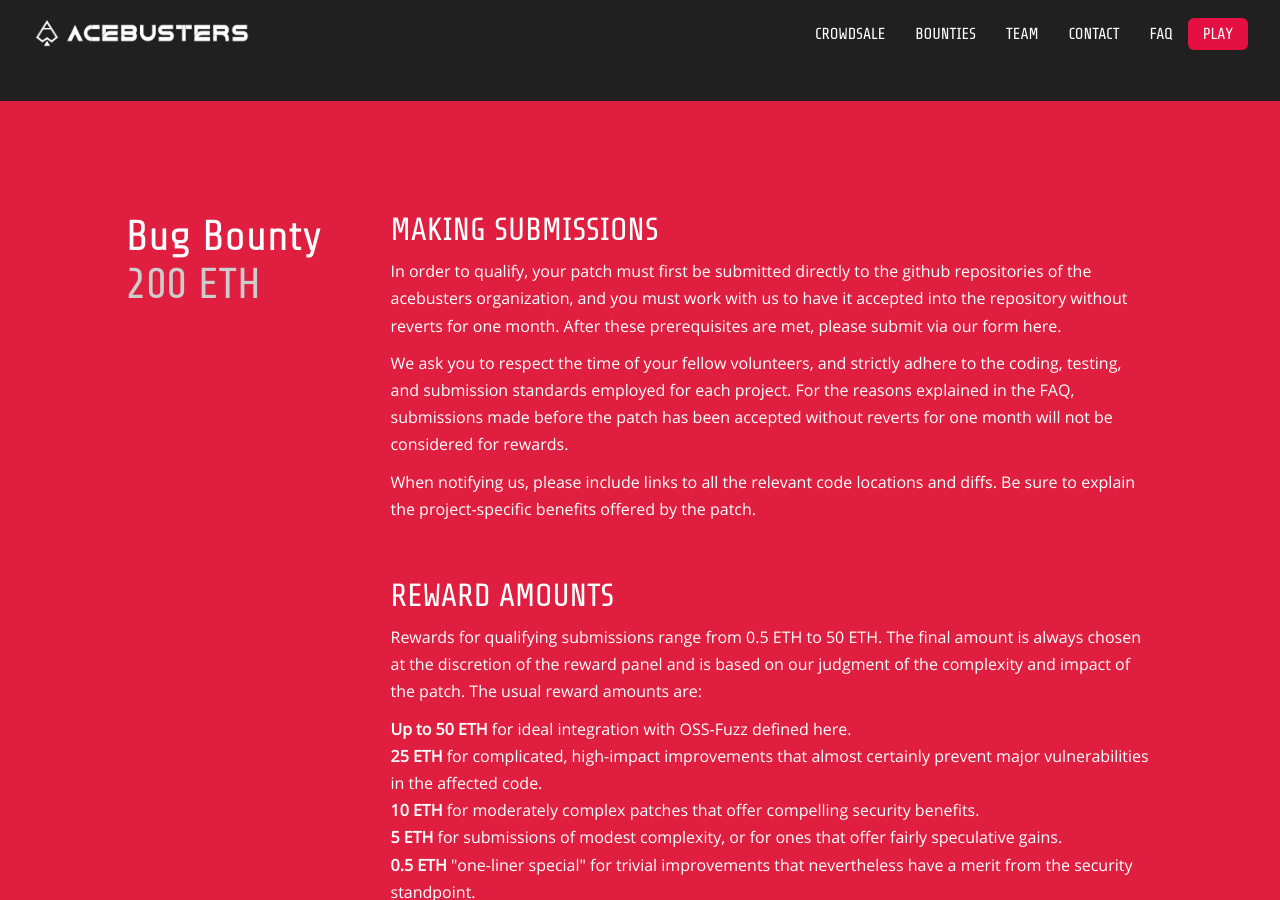
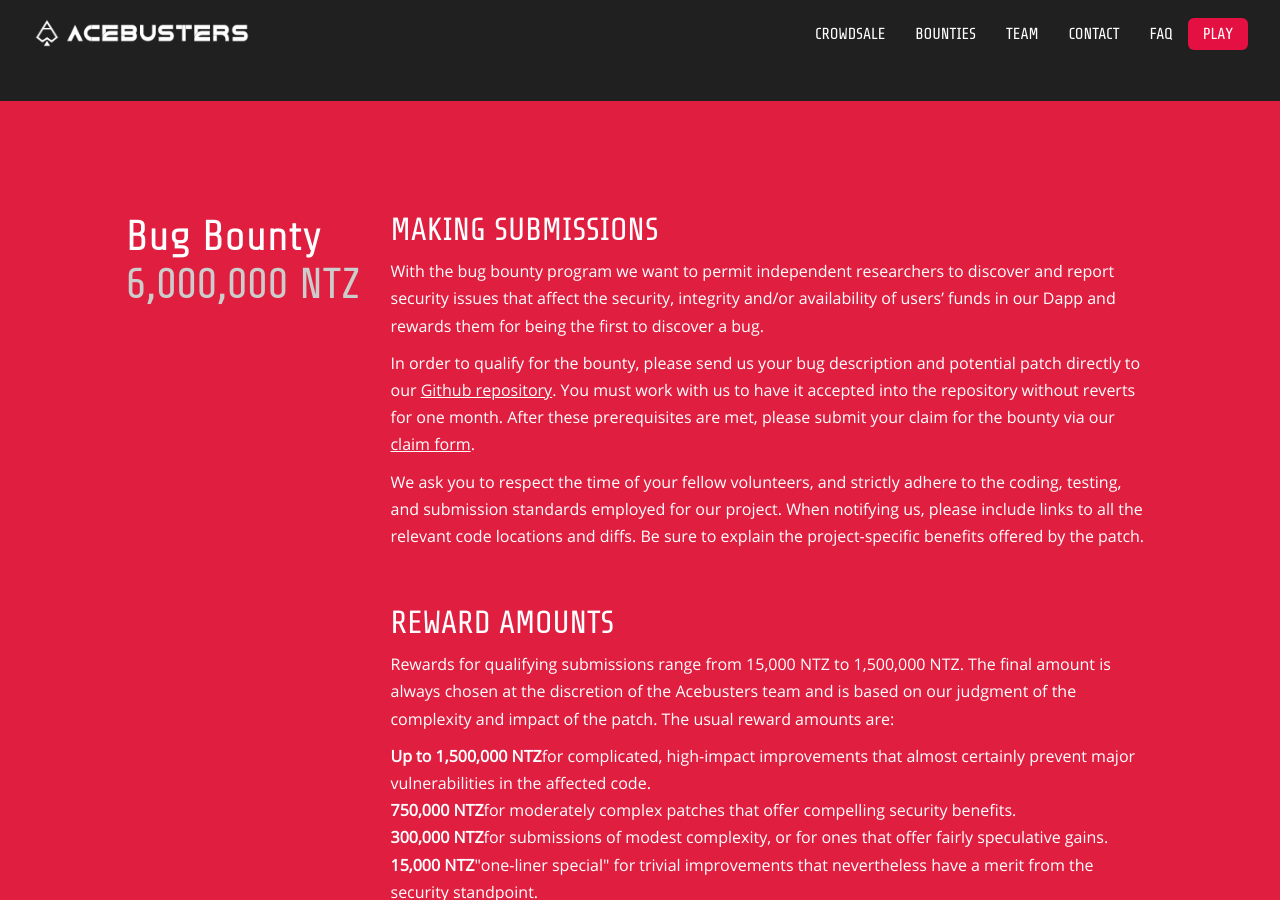
Before and after one commit to acebusters/acebusters-website, a Jekyll site: the page built from bounties.md, in a window 1280 px wide and 900 px high, scrolled down 799 px. Built offline with Jekyll 4.4.1, drawn with Linux system fonts in a browser that asks for light colours; some of the changed text lies outside the part shown.

Commit message:
update to the bounty page

```diff
--- a/_layouts/bounty.html
+++ b/_layouts/bounty.html
@@ -12,9 +12,8 @@
                     Earn yourself some Nutz!
                   </h1>
                   <span>
-                    There are 15 000 000 NTZ tokens provided for
-Acebusters Bounty Program
-The sale price for NTZ token: 30 000 NTZ = 1 ETH
+                    There are 15,000,000 NTZ (500 ETH) allocated for the Acebusters Bounty Program.<br />
+                    The sale price for NTZ token will be: 30 000 NTZ = 1 ETH
                   </span>
               </div>
               <div class="col-md-5">
@@ -37,35 +36,33 @@
                 <div class="col-md-3">
                     <h2 section-heading>
                         Bug Bounty
-                        <span>200 ETH</span>
+                        <span>6,000,000 NTZ</span>
                     </h2>
                 </div>
                 <div class="col-md-9">
                     <div class="section-content">
                       <h3>Making submissions</h3>
                       <p>
-                        In order to qualify, your patch must first be submitted directly to the github repositories of the acebusters organization, and you must work with us to have it accepted into the repository without reverts for one month. After these prerequisites are met, please submit via our form here.
+                        With the bug bounty program we want to permit independent researchers to discover and report security issues that affect the security, integrity and/or availability of users’ funds in our Dapp and rewards them for being the first to discover a bug.
                       </p>
                       <p>
-                        We ask you to respect the time of your fellow volunteers, and strictly adhere to the coding, testing, and submission standards employed for each project. For the reasons explained in the FAQ, submissions made before the patch has been accepted without reverts for one month will not be considered for rewards.
+                        In order to qualify for the bounty, please send us your bug description and potential patch directly to our <a href="https://github.com/acebusters/bounty" target="_blank">Github repository</a>. You must work with us to have it accepted into the repository without reverts for one month. After these prerequisites are met, please submit your claim for the bounty via our <a href="https://goo.gl/forms/sSOCyJTZVBzuVJGD2" target="_blank">claim form</a>.
 
                       </p>
-                      When notifying us, please include links to all the relevant code locations and diffs. Be sure to explain the project-specific benefits offered by the patch.
+                      <p>
+                        We ask you to respect the time of your fellow volunteers, and strictly adhere to the coding, testing, and submission standards employed for our project. When notifying us, please include links to all the relevant code locations and diffs. Be sure to explain the project-specific benefits offered by the patch.
+                      </p>
 
                       <h3 style="margin-top: 56px;">Reward amounts</h3>
                       <p>
-                        Rewards for qualifying submissions range from 0.5 ETH to 50 ETH. The final amount is always chosen at the discretion of the reward panel and is based on our judgment of the complexity and impact of the patch. The usual reward amounts are:
+                        Rewards for qualifying submissions range from 15,000 NTZ to 1,500,000 NTZ. The final amount is always chosen at the discretion of the Acebusters team and is based on our judgment of the complexity and impact of the patch. The usual reward amounts are:
                       </p>
                       <p>
-                        <b>Up to 50 ETH</b> for ideal integration with OSS-Fuzz defined here.<br />
-<b>25 ETH</b> for complicated, high-impact improvements that almost certainly prevent major vulnerabilities in the affected code.<br />
-<b>10 ETH</b> for moderately complex patches that offer compelling security benefits.<br />
-<b>5 ETH </b>for submissions of modest complexity, or for ones that offer fairly speculative gains.<br />
-<b>0.5 ETH</b> "one-liner special" for trivial improvements that nevertheless have a merit from the security standpoint.
+                      <b>Up to 1,500,000 NTZ</b>for complicated, high-impact improvements that almost certainly prevent major vulnerabilities in the affected code.<br />
+                      <b>750,000 NTZ</b>for moderately complex patches that offer compelling security benefits. <br />
+                      <b>300,000 NTZ</b>for submissions of modest complexity, or for ones that offer fairly speculative gains.<br />
+                      <b>15,000 NTZ</b>"one-liner special" for trivial improvements that nevertheless have a merit from the security standpoint.
                       </p>
-
-
-
                     </div>
                 </div>
             </div>
@@ -78,56 +75,50 @@
                 <div class="col-md-3">
                     <h2 section-heading>
                         Translation Bounty
-                        <span>100 ETH</span>
+                        <span>3,000,000 NTZ</span>
                     </h2>
                 </div>
                 <div class="col-md-9">
                     <div class="section-content">
                       <h3>Translations</h3>
                       <p>
-                        Earn bounty stakes for quality translation. Please contact us to confirm and reserve your translation. Please add your previous translations (ANN thread, white paper, etc) as a proof of experience.
+                        Earn bounties for qualified translations. Please contact us to confirm and reserve your translation. Please add your previous translations (ANN thread, white paper, etc) as a proof of experience.
                       </p>
                       <p>
                         Important requirements and facts:<br />
                           - The translation must be of a high quality - using google translate is strictly prohibited.<br />
                           - The translation should be easily understood by anyone, not too technical or too literal.<br />
-- Previous experience with ICO project translations is required.<br />
+                          - Previous experience with crowdsale project translations is required.<br />
                           - All the translations will be reviewed by professional proofreaders.<br />
-- Acebusters Team will decide if the translation is a high or low quality.<br />
+                          - The Acebusters team will decide if the translation is a high or low quality.<br />
                           - Acebusters leaves the right not to distribute bounties to translators for low-quality translations.
                       </p>
                       <p>
 
                         Material for Transaction:<br />
-- White Paper (10 ETH)<br />
-- Bitcointalk ANN (with new thread in Local community) (5 ETH).
+                          - White Paper (each 300,000 NTZ)<br />
+                          - Bitcointalk ANN (with new thread in Local community) (each 75,000 NTZ).
                       </p>
 
                       <p>
                         Needed Translations:<br />
+                          - Chinese<br />
                           - Russian<br />
-- Chinese<br />
-- French<br />
+                          - Indonesian<br />
+                          - Spanish<br />
                           - Korean<br />
                       </p>
 
                       <h3 style="margin-top: 56px;">Local Community management</h3>
                       <p>
-                        Local Community management consists of support while answering questions in translated ANN thread till the end of the ICO. There will be a private slack channel (in acebusters.slack.com) for local community managers where we help you to answer question from your local community.
+                        Local community management consists of support while answering questions in translated ANN thread till the end of the crowdsale. There will be a <a href="https://discordapp.com/invite/7PesDTZ" target="_blank">private discord channel</a> for local community managers where we help you to answer questions from your local community.
                       </p>
                       <p>
-
-  Get a share of the bounty for every question answered in your thread.
+                        Get a share of the bounty for every question answered in your thread. There will be a Bounty manager that will check every post. If we notice any spam activity, local community managers will be banned from bounty campaign together with all the earned stakes.
                       </p>
                       <p>
-                        There will be a Bounty manager that will check every post. If we notice any spam activity, local community managers will be banned from bounty campaign together with all the earned stakes.
-
+                        For community management, 750,000 NTZ of the bounty will be divided among the participants proportionally to the amount of their questions answered.
                       </p>
-                      <p>
-                        Bounty will be divided among the participants proportionally to the amount of their questions answered.
-
-                      </p>
-
                     </div>
                 </div>
             </div>
@@ -139,28 +130,49 @@
             <div class="row">
                 <div class="col-md-3">
                     <h2 section-heading>
-                        Influencer/ Ambassador
-                        <span>200 ETH</span>
+                        Affiliate Bounty
+                        <span>6,000,000 NTZ</span>
                     </h2>
                 </div>
                 <div class="col-md-9">
                     <div class="section-content">
-                      <h3>Translations</h3>
+                      <h3>Grow the Acebusters community and earn the bounty.</h3>
+                      <ol>
+                        <li>Become an affiliate, get the promo code. <link></li>
+                        <li>Share the promo code with friend/followers.</li>
+                        <li>Earn NTZ for signups and investments!</li>
+                      </ol>
                       <p>
-                        As an influencer or ambassador, we can generate referral codes for your account.
+                        After you join our affiliate program, you will be given a unique promo code which you can directly share it with your friends to be entered manually when they create their accounts or share your custom link on social media or embed it on your web pages. When investors sign up with your promo code, their investment will increase your share in the bounty.
                       </p>
                       <p>
-When investors sign up with your referral code, their investment will increase your share in the bounty.
-</p>
-<p>
-The 200 ETH will be distributed proportionally to the total size of investment each ambassador attracted.
-
+                        The bounty total will be distributed proportionally to the total size of investment each ambassador attracted.
                       </p>
                     </div>
                 </div>
             </div>
         </div>
     </section>
-
+    <section class="content-magenta section">
+        <div class="container-fluid">
+            <div class="row">
+                <div class="col-md-3">
+                    <h2 section-heading>
+                        Bounty Program Terms
+                    </h2>
+                </div>
+                <div class="col-md-9">
+                    <div class="section-content">
+                      <ul>
+                        <li>The bounty will be distributed only in the case that the crowdsale collects the minimum amount (5000 ETH).</li>
+                        <li>The reward will be distributed starting from the 9th day to the 36th day after the close of the crowdsale.</li>
+                        <li>The reward will be distributed in NTZ.</li>
+                        <li>The receiver of the reward will be able to sell the received NTZ immediately to receive ETH, or to power-up the NTZ to hold ABP.</li>
+                      </ul>
+                    </div>
+                </div>
+            </div>
+        </div>
+    </section>
 
 </div>
```
Lines whose indentation alone changed are shown as unchanged.
